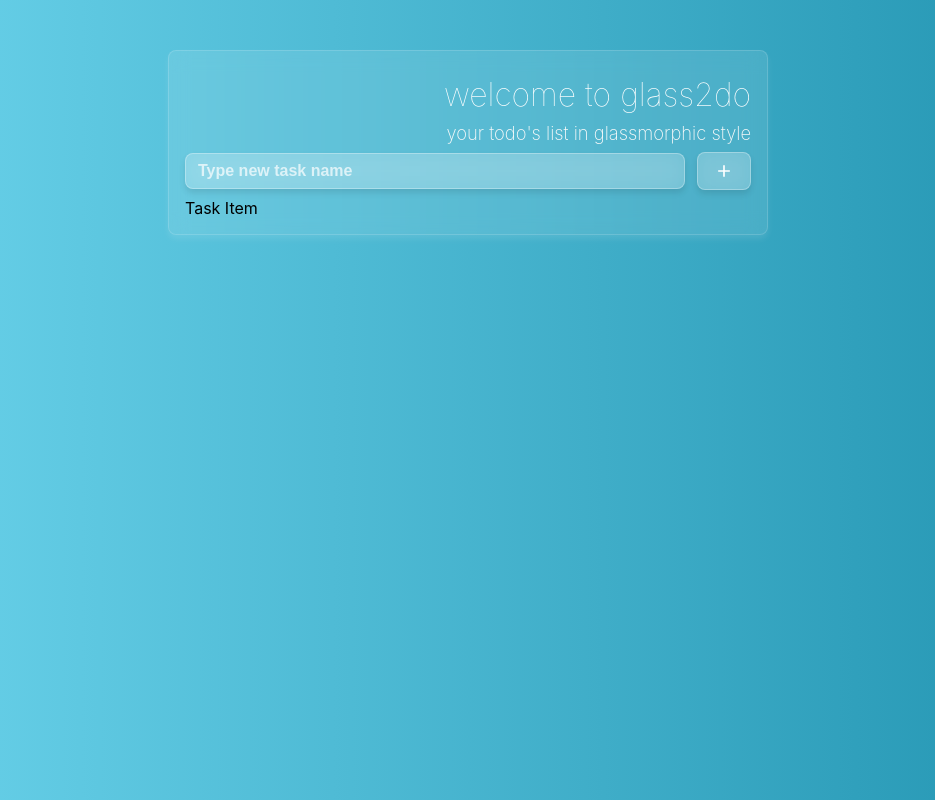
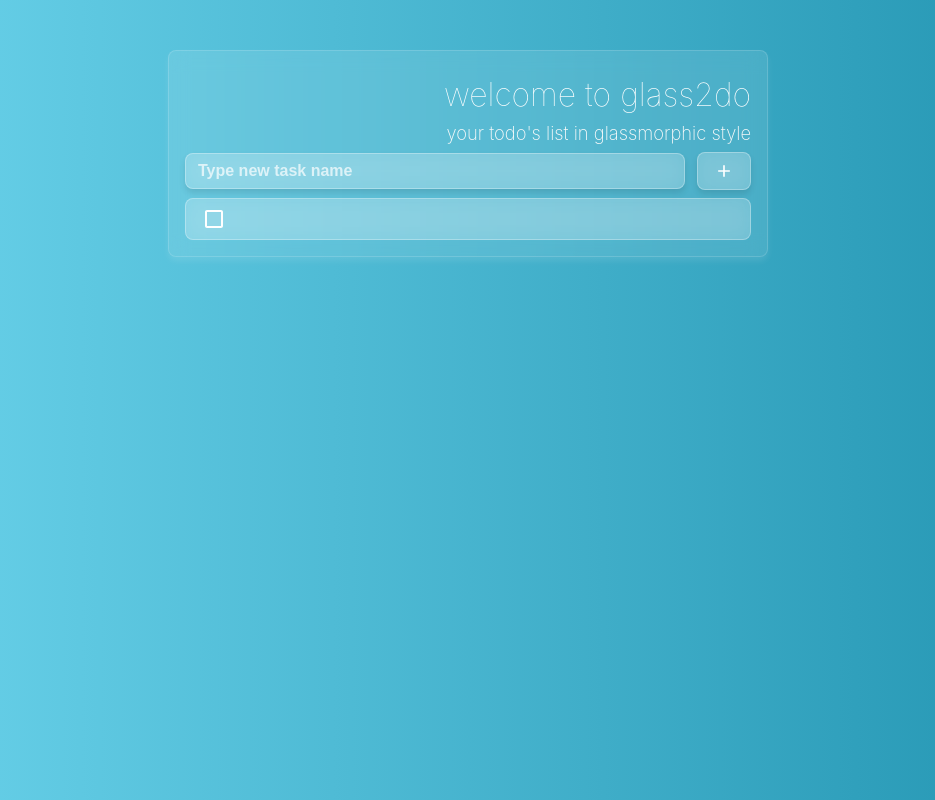
Before and after one commit to gabrielduumont/todo-app, a React (Create React App) app: page / in a window 1280 px wide. Both pictures are taken after a click on the button 896 px from the left and 171 px from the top of the page. Shown: the whole page, without its empty margins (172-1107 px from the left). Built offline with nearby package versions, Linux system fonts and the light colour scheme; the HTML template or start-up script is replaced by a standard one.

Commit message:
Finished basic features

```diff
--- a/package.json
+++ b/package.json
@@ -20,6 +20,8 @@
     "react-dom": "^18.2.0",
     "react-scripts": "5.0.1",
     "styled-components": "^6.1.8",
+    "sweetalert2": "^11.10.4",
+    "sweetalert2-react-content": "^5.0.7",
     "typescript": "^4.9.5",
     "web-vitals": "^2.1.4"
   },
--- /dev/null
+++ b/src/components/atoms/SweetAlert/index.ts
@@ -0,0 +1,6 @@
+import Swal from 'sweetalert2';
+import withReactContent from 'sweetalert2-react-content';
+
+const SweetAlert = withReactContent(Swal)
+
+export default SweetAlert;
--- a/src/components/molecules/TaskItem/index.tsx
+++ b/src/components/molecules/TaskItem/index.tsx
@@ -1,5 +1,64 @@
-const TaskItem = () => {
-  return <div>Task Item</div>
+import {
+  CheckBoxOutlineBlank,
+  CheckBoxOutlined,
+  Delete,
+  Undo
+} from '@mui/icons-material'
+import SweetAlert from 'components/atoms/SweetAlert'
+import { useTodoListContext } from 'contexts/TodoListContext'
+import { Todo } from 'types/Todo'
+import { IconContainer, TaskContainer, TaskName } from './styles'
+
+const TaskItem = ({ id, name, completed }: Todo) => {
+  const [, { updateTodoStatus, removeTodoTask }] = useTodoListContext()
+
+  const onIconClick = () => {
+    if (completed) {
+      return
+    }
+
+    updateTodoStatus(id)
+  }
+
+  const onUndoClick = () => {
+    updateTodoStatus(id, !completed)
+  }
+
+  const confirmDelete = () => {
+    SweetAlert.fire({
+      title: 'Are you sure you want to delete this task?',
+      text: "You won't be able to revert this!",
+      icon: 'warning',
+      showCancelButton: true,
+      confirmButtonColor: '#3085d6',
+      cancelButtonColor: '#d33',
+      confirmButtonText: 'Yes, delete it!'
+    }).then((result) => {
+      if (result.isConfirmed) {
+        removeTodoTask(id);
+      }
+    });
+  };
+
+  return (
+    <TaskContainer completed={completed}>
+      <IconContainer completed={completed} onClick={onIconClick}>
+        {completed ? <CheckBoxOutlined /> : <CheckBoxOutlineBlank />}
+      </IconContainer>
+      <TaskName completed={completed}>{name}</TaskName>
+      {completed && (
+        <>
+          <IconContainer onClick={onUndoClick}>
+            <Undo />
+          </IconContainer>
+
+          <IconContainer onClick={confirmDelete}>
+            <Delete />
+          </IconContainer>
+        </>
+      )}
+    </TaskContainer>
+  )
 }
 
 export default TaskItem
--- /dev/null
+++ b/src/components/molecules/TaskItem/styles.ts
@@ -0,0 +1,42 @@
+import styled from 'styled-components'
+
+const getColor = (completed?: boolean) => {
+  if (completed) {
+    return '55, 55, 55'
+  }
+
+  return '255, 255, 255'
+}
+
+export const TaskContainer = styled.div<{ completed?: boolean }>`
+  background: rgba(${(props) => (getColor(props.completed))}, 0.2);
+  backdrop-filter: blur(10px);
+  border-radius: 8px;
+  padding: 8px 16px;
+  display: flex;
+  align-items: center;
+  justify-content: space-between;
+  border: 1px solid rgba(${(props) => (getColor(props.completed))}, 0.3);
+  gap: 8px;
+`
+
+export const TaskName = styled.span<{ completed: boolean }>`
+  text-decoration: ${(props) => (props.completed ? 'line-through' : 'none')};
+  color: rgb(${(props) => (getColor(props.completed))});
+  flex-grow: 1;
+`
+
+export const IconContainer = styled.div<{ completed?: boolean }>`
+  cursor: ${(props) => (props.completed ? 'not-allowed' : 'pointer')};
+  color: #fff;
+  display: flex;
+  align-items: center;
+  justify-content: center;
+
+  ${(props) =>
+    !props.completed
+      ? `&:hover {
+    color: #ddd;
+  }`
+      : ''}
+`
--- a/src/components/organisms/TaskList/index.tsx
+++ b/src/components/organisms/TaskList/index.tsx
@@ -14,7 +14,7 @@ const TaskList = () => {
   return (
     <>
       {todoTasks.map((task) => (
-        <TaskItem key={task.id} />
+        <TaskItem key={task.id} {...task} />
       ))}
     </>
   )
--- a/src/contexts/TodoListContext.tsx
+++ b/src/contexts/TodoListContext.tsx
@@ -1,4 +1,10 @@
-import { ReactNode, createContext, useCallback, useContext, useState } from 'react'
+import {
+  ReactNode,
+  createContext,
+  useCallback,
+  useContext,
+  useState,
+} from 'react'
 import { Todo } from 'types/Todo'
 
 type TodoListContextStates = {
@@ -7,6 +13,7 @@ type TodoListContextStates = {
 type TodoListContextModifiers = {
   addTodoTask: (task: Todo) => void
   removeTodoTask: (taskId: string) => void
+  updateTodoStatus: (taskId: string, completed?: boolean) => void
 }
 
 type TodoListContextType = {
@@ -16,10 +23,11 @@ type TodoListContextType = {
 
 export const TodoListContext = createContext<TodoListContextType>({
   states: {
-    todoTasks: []
+    todoTasks: [],
   },
   modifiers: {
     addTodoTask: () => {},
+    updateTodoStatus: () => {},
     removeTodoTask: () => {},
   },
 })
@@ -33,24 +41,48 @@ export const useTodoListContext = () => {
 const TodoListContextContainer = ({ children }: { children: ReactNode }) => {
   const [todoTasks, setTodoTasks] = useState<Todo[]>([])
 
-  const addTodoTask = useCallback((task: Todo) => {
-    const updatedTasks = [...todoTasks];
-    updatedTasks.push(task);
-    setTodoTasks(updatedTasks)
-  }, [todoTasks])
+  const addTodoTask = useCallback(
+    (task: Todo) => {
+      const updatedTasks = [...todoTasks]
+      updatedTasks.push(task)
+      setTodoTasks(updatedTasks)
+    },
+    [todoTasks],
+  )
 
-  const removeTodoTask = useCallback((taskId: string) => {
-    const updatedTasks = [...todoTasks].filter(task => task.id !== taskId);
-    setTodoTasks(updatedTasks)
-  }, [todoTasks])
+  const removeTodoTask = useCallback(
+    (taskId: string) => {
+      const updatedTasks = [...todoTasks].filter((task) => task.id !== taskId)
+      setTodoTasks(updatedTasks)
+    },
+    [todoTasks],
+  )
+
+  const updateTodoStatus = useCallback(
+    (taskId: string, completed?: boolean) => {
+      const updatedTasks = [...todoTasks].map((task) => {
+        if (task.id === taskId) {
+          return {
+            ...task,
+            completed: completed !== undefined ? completed : true,
+          }
+        }
+
+        return task
+      })
+      setTodoTasks(updatedTasks)
+    },
+    [todoTasks],
+  )
 
   const states: TodoListContextStates = {
-    todoTasks
+    todoTasks,
   }
 
   const modifiers: TodoListContextModifiers = {
     addTodoTask,
-    removeTodoTask
+    removeTodoTask,
+    updateTodoStatus,
   }
 
   const contextValue: TodoListContextType = {
```
Also changed, not shown: 1 other file (tests, documents, lock files or other folders).
